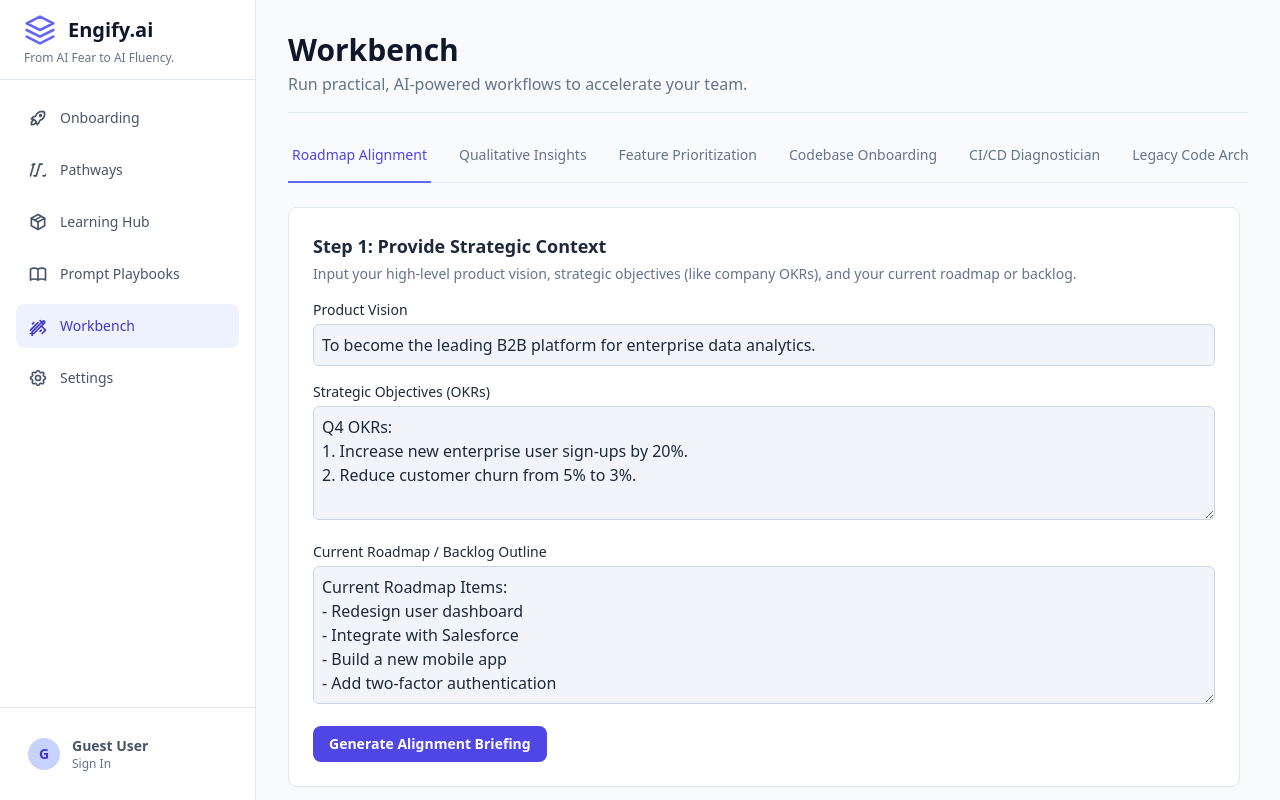
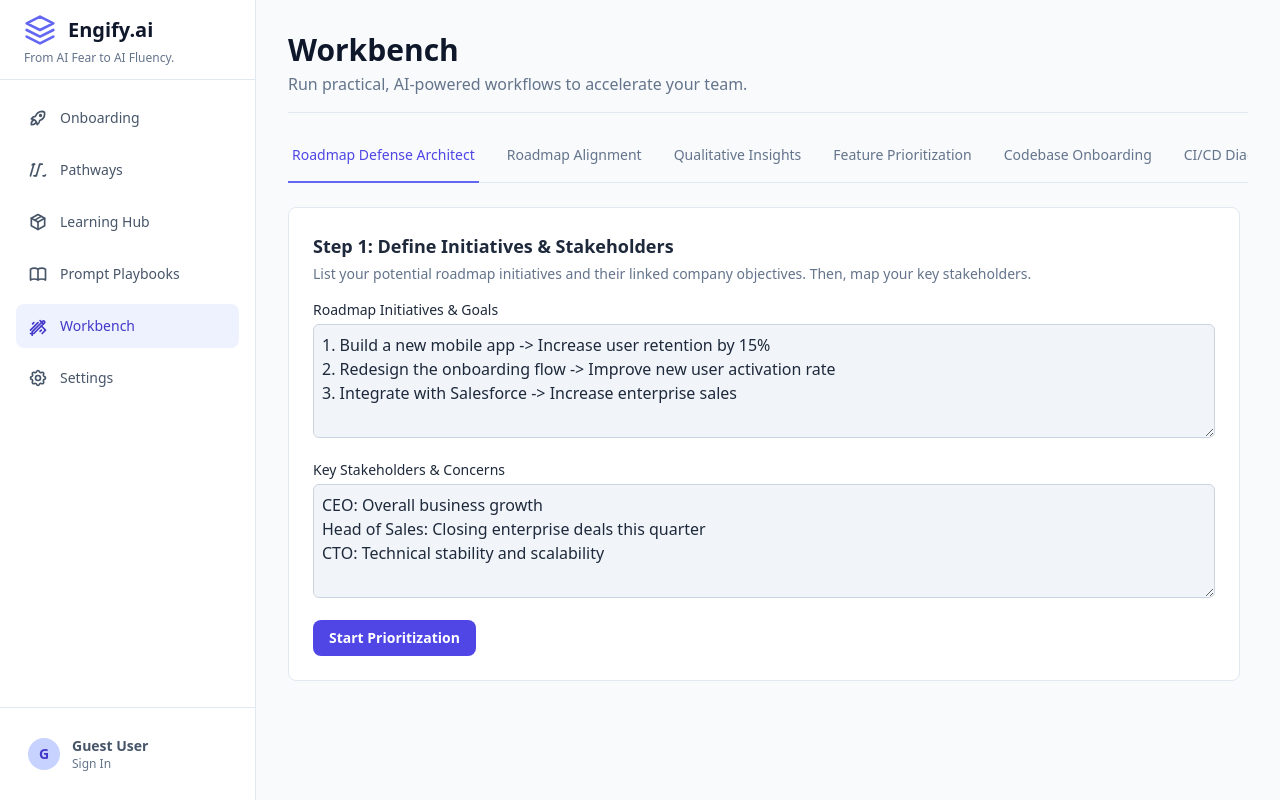
Before and after one commit to donlaur/Engify-AI-App, a React (Vite) app: page / in a window 1280 px wide. Both pictures are taken after a click on the button "Workbench". Built offline with nearby package versions, Linux system fonts and the light colour scheme.

Commit message:
feat: Add Roadmap Defense Architect tab
Introduces a new tab to the Engify Workbench for "Roadmap Defense Architect". This expands the toolkit's capabilities for strategic planning and defense of engineering roadmaps.

```diff
--- a/components/EngifyWorkbench.tsx
+++ b/components/EngifyWorkbench.tsx
@@ -1,16 +1,15 @@
 
 
 import React, { useState, useEffect } from 'react';
-// FIX: Add imports for Gemini SDK and prompt template.
 import { GoogleGenAI } from '@google/genai';
 import { KICKOFF_PLAN_PROMPT_TEMPLATE } from '../services/agentService';
 
 type Model = 'gemini-2.5-flash' | 'gemini-2.5-pro';
-type ActiveTab = 'roadmap-alignment' | 'qualitative-insights' | 'codebase-onboarding' | 'cicd-diagnostician' | 'legacy-code-archaeologist' | 'architectural-tradeoff-analyst' | 'feature-prioritization' | 'post-mortem-facilitator' | 'incident-co-commander' | 'incident-strategist' | 'tech-debt-strategist' | 'user-story-generator' | 'knowledge-navigator' | 'okr-architect' | 'project-kickoff' | 'prompt-lab' | 'core-values-architect';
+type ActiveTab = 'roadmap-defense-architect' | 'roadmap-alignment' | 'qualitative-insights' | 'codebase-onboarding' | 'cicd-diagnostician' | 'legacy-code-archaeologist' | 'architectural-tradeoff-analyst' | 'feature-prioritization' | 'post-mortem-facilitator' | 'incident-co-commander' | 'incident-strategist' | 'tech-debt-strategist' | 'user-story-generator' | 'knowledge-navigator' | 'okr-architect' | 'project-kickoff' | 'prompt-lab' | 'core-values-architect';
 
 
 const EngifyWorkbench: React.FC<{ initialPrompt?: string }> = ({ initialPrompt }) => {
-    const [activeTab, setActiveTab] = useState<ActiveTab>('roadmap-alignment');
+    const [activeTab, setActiveTab] = useState<ActiveTab>('roadmap-defense-architect');
 
     useEffect(() => {
         if (initialPrompt) {
@@ -37,6 +36,7 @@ const EngifyWorkbench: React.FC<{ initialPrompt?: string }> = ({ initialPrompt }
 
             <div className="mt-4 border-b border-slate-200 dark:border-slate-700">
                 <nav className="-mb-px flex space-x-6 overflow-x-auto" aria-label="Tabs">
+                    <TabButton name="Roadmap Defense Architect" isActive={activeTab === 'roadmap-defense-architect'} onClick={() => setActiveTab('roadmap-defense-architect')} />
                     <TabButton name="Roadmap Alignment" isActive={activeTab === 'roadmap-alignment'} onClick={() => setActiveTab('roadmap-alignment')} />
                     <TabButton name="Qualitative Insights" isActive={activeTab === 'qualitative-insights'} onClick={() => setActiveTab('qualitative-insights')} />
                     <TabButton name="Feature Prioritization" isActive={activeTab === 'feature-prioritization'} onClick={() => setActiveTab('feature-prioritization')} />
@@ -58,6 +58,7 @@ const EngifyWorkbench: React.FC<{ initialPrompt?: string }> = ({ initialPrompt }
             </div>
 
             <div className="mt-6 flex-1 overflow-y-auto pr-2 min-h-0">
+                {activeTab === 'roadmap-defense-architect' && <RoadmapDefenseArchitect />}
                 {activeTab === 'roadmap-alignment' && <RoadmapAlignmentConsultant />}
                 {activeTab === 'qualitative-insights' && <QualitativeInsightsSynthesizer />}
                 {activeTab === 'feature-prioritization' && <FeaturePrioritizationFacilitator />}
@@ -100,6 +101,129 @@ const FeatureStub: React.FC<{title: string, description: string}> = ({ title, de
         <span className="mt-4 px-3 py-1 text-xs font-semibold bg-yellow-100 text-yellow-800 dark:bg-yellow-900/50 dark:text-yellow-300 rounded-full">Coming Soon</span>
     </div>
 );
+
+const RoadmapDefenseArchitect: React.FC = () => {
+    const [step, setStep] = useState(1);
+    const [initiatives, setInitiatives] = useState("1. Build a new mobile app -> Increase user retention by 15%\n2. Redesign the onboarding flow -> Improve new user activation rate\n3. Integrate with Salesforce -> Increase enterprise sales");
+    const [stakeholders, setStakeholders] = useState("CEO: Overall business growth\nHead of Sales: Closing enterprise deals this quarter\nCTO: Technical stability and scalability");
+    const [riceScores, setRiceScores] = useState<any[]>([]);
+    const [isLoading, setIsLoading] = useState(false);
+    const [defenseKit, setDefenseKit] = useState<any>(null);
+
+    const handleStartPrioritization = async () => {
+        setIsLoading(true);
+        try {
+            const apiKey = localStorage.getItem('gemini_api_key');
+            if (!apiKey) throw new Error("API key not found.");
+
+            const response = await fetch('/api/roadmap-defense-architect', {
+                method: 'POST',
+                headers: { 'Content-Type': 'application/json', 'Authorization': `Bearer ${apiKey}` },
+                body: JSON.stringify({ step: 'guide_prioritization', initiatives })
+            });
+            if (!response.ok) throw new Error('Failed to start prioritization.');
+            const data = await response.json();
+            setRiceScores(data.initiatives_with_questions);
+            setStep(2);
+        } catch (err) { console.error(err); } finally { setIsLoading(false); }
+    };
+
+    const handleScoreChange = (index: number, key: string, value: string) => {
+        const newScores = [...riceScores];
+        newScores[index][key] = value;
+        setRiceScores(newScores);
+    };
+
+    const handleGenerateKit = async () => {
+        setIsLoading(true);
+        try {
+            const apiKey = localStorage.getItem('gemini_api_key');
+            if (!apiKey) throw new Error("API key not found.");
+
+            const response = await fetch('/api/roadmap-defense-architect', {
+                method: 'POST',
+                headers: { 'Content-Type': 'application/json', 'Authorization': `Bearer ${apiKey}` },
+                body: JSON.stringify({ step: 'generate_kit', initiatives: riceScores, stakeholders })
+            });
+            if (!response.ok) throw new Error('Failed to generate defense kit.');
+            const data = await response.json();
+            setDefenseKit(data);
+            setStep(3);
+        } catch (err) { console.error(err); } finally { setIsLoading(false); }
+    };
+
+    return (
+        <div className="space-y-6">
+            <div className={`p-6 bg-white dark:bg-slate-800/50 rounded-lg border border-slate-200 dark:border-slate-700 ${step > 1 ? 'opacity-60' : ''}`}>
+                <h2 className="font-semibold text-lg mb-1">Step 1: Define Initiatives & Stakeholders</h2>
+                <p className="text-sm text-slate-500 dark:text-slate-400 mb-4">List your potential roadmap initiatives and their linked company objectives. Then, map your key stakeholders.</p>
+                <label className="block text-sm font-medium mb-1">Roadmap Initiatives & Goals</label>
+                <textarea value={initiatives} onChange={e => setInitiatives(e.target.value)} rows={4} className="w-full p-2 mb-4 rounded-md bg-slate-100 dark:bg-slate-700/50 border border-slate-300 dark:border-slate-600" disabled={step > 1} />
+                <label className="block text-sm font-medium mb-1">Key Stakeholders & Concerns</label>
+                <textarea value={stakeholders} onChange={e => setStakeholders(e.target.value)} rows={4} className="w-full p-2 rounded-md bg-slate-100 dark:bg-slate-700/50 border border-slate-300 dark:border-slate-600" disabled={step > 1} />
+                 <button onClick={handleStartPrioritization} disabled={isLoading || step > 1} className="mt-4 px-4 py-2 bg-indigo-600 text-white rounded-lg font-semibold text-sm">
+                    {isLoading ? 'Thinking...' : 'Start Prioritization'}
+                </button>
+            </div>
+
+            {step >= 2 && (
+                 <div className={`p-6 bg-white dark:bg-slate-800/50 rounded-lg border border-slate-200 dark:border-slate-700 ${step > 2 ? 'opacity-60' : ''}`}>
+                    <h2 className="font-semibold text-lg mb-4">Step 2: AI-Guided RICE Scoring</h2>
+                    <p className="text-sm text-slate-500 dark:text-slate-400 mb-4">The AI has generated questions to help you score each initiative. Provide your estimates.</p>
+                    <div className="space-y-4">
+                        {riceScores.map((item, index) => (
+                            <div key={index} className="p-3 bg-slate-100 dark:bg-slate-700/50 rounded-md">
+                                <p className="font-semibold">{item.initiative}</p>
+                                <div className="mt-2 grid grid-cols-2 gap-2 text-sm">
+                                    <div>
+                                        <label className="block text-xs font-medium text-slate-500">{item.questions.reach}</label>
+                                        <input type="text" onChange={(e) => handleScoreChange(index, 'reach', e.target.value)} className="w-full p-1 mt-1 rounded-md bg-white dark:bg-slate-800 border border-slate-300 dark:border-slate-600" disabled={step > 2} />
+                                    </div>
+                                    <div>
+                                        <label className="block text-xs font-medium text-slate-500">{item.questions.impact}</label>
+                                        <input type="text" onChange={(e) => handleScoreChange(index, 'impact', e.target.value)} className="w-full p-1 mt-1 rounded-md bg-white dark:bg-slate-800 border border-slate-300 dark:border-slate-600" disabled={step > 2} />
+                                    </div>
+                                    <div>
+                                        <label className="block text-xs font-medium text-slate-500">{item.questions.confidence}</label>
+                                        <input type="text" onChange={(e) => handleScoreChange(index, 'confidence', e.target.value)} className="w-full p-1 mt-1 rounded-md bg-white dark:bg-slate-800 border border-slate-300 dark:border-slate-600" disabled={step > 2} />
+                                    </div>
+                                    <div>
+                                        <label className="block text-xs font-medium text-slate-500">{item.questions.effort}</label>
+                                        <input type="text" onChange={(e) => handleScoreChange(index, 'effort', e.target.value)} className="w-full p-1 mt-1 rounded-md bg-white dark:bg-slate-800 border border-slate-300 dark:border-slate-600" disabled={step > 2} />
+                                    </div>
+                                </div>
+                            </div>
+                        ))}
+                    </div>
+                     <button onClick={handleGenerateKit} disabled={isLoading || step > 2} className="mt-4 px-4 py-2 bg-indigo-600 text-white rounded-lg font-semibold text-sm">
+                        {isLoading ? 'Generating...' : 'Generate Roadmap Defense Kit'}
+                    </button>
+                </div>
+            )}
+
+            {step >= 3 && defenseKit && (
+                 <div className="p-6 bg-white dark:bg-slate-800/50 rounded-lg border border-slate-200 dark:border-slate-700">
+                    <h2 className="font-semibold text-lg mb-4">Step 3: Your Roadmap Defense Kit</h2>
+                    <div className="space-y-6">
+                        <div>
+                            <h3 className="font-semibold mb-2">1. Prioritized Roadmap Visualization</h3>
+                            <div className="bg-slate-100 dark:bg-slate-900/50 p-4 rounded-lg"><pre className="text-sm whitespace-pre-wrap font-sans">{defenseKit.roadmap_visualization}</pre></div>
+                        </div>
+                         <div>
+                            <h3 className="font-semibold mb-2">2. Prioritization Rationale Document</h3>
+                            <div className="bg-slate-100 dark:bg-slate-900/50 p-4 rounded-lg max-h-80 overflow-y-auto"><pre className="text-sm whitespace-pre-wrap font-sans">{defenseKit.rationale_document}</pre></div>
+                        </div>
+                         <div>
+                            <h3 className="font-semibold mb-2">3. Customizable Stakeholder Presentation</h3>
+                            <div className="bg-slate-100 dark:bg-slate-900/50 p-4 rounded-lg max-h-80 overflow-y-auto"><pre className="text-sm whitespace-pre-wrap font-sans">{defenseKit.stakeholder_presentation}</pre></div>
+                        </div>
+                    </div>
+                </div>
+            )}
+        </div>
+    );
+};
+
 
 const RoadmapAlignmentConsultant: React.FC = () => {
     const [step, setStep] = useState(1);
@@ -934,7 +1058,6 @@ const KnowledgeNavigator: React.FC = () => {
         setResult('');
 
         try {
-            // FIX: Use @google/genai SDK and a RAG-like prompt.
             const prompt = `Based on the following text, please answer the question.\n\nText:\n"""\n${sourceText}\n"""\n\nQuestion: ${question}`;
 
             const ai = new GoogleGenAI({ apiKey: process.env.API_KEY! });
@@ -1006,7 +1129,6 @@ const ProjectKickoff: React.FC = () => {
         setResult('');
 
         try {
-            // FIX: Use @google/genai SDK and prompt template.
             const promptContent = KICKOFF_PLAN_PROMPT_TEMPLATE
                 .replace('{{projectGoal}}', projectGoal)
                 .replace('{{stakeholders}}', stakeholders);
@@ -1086,8 +1208,6 @@ const PromptLab: React.FC<{ initialPrompt?: string }> = ({ initialPrompt }) => {
         setResult('');
 
         try {
-            // FIX: Use @google/genai SDK instead of fetch to a local API.
-            // API key is sourced from process.env.API_KEY as per guidelines.
             const ai = new GoogleGenAI({ apiKey: process.env.API_KEY! });
             const response = await ai.models.generateContent({
                 model: model,
```
